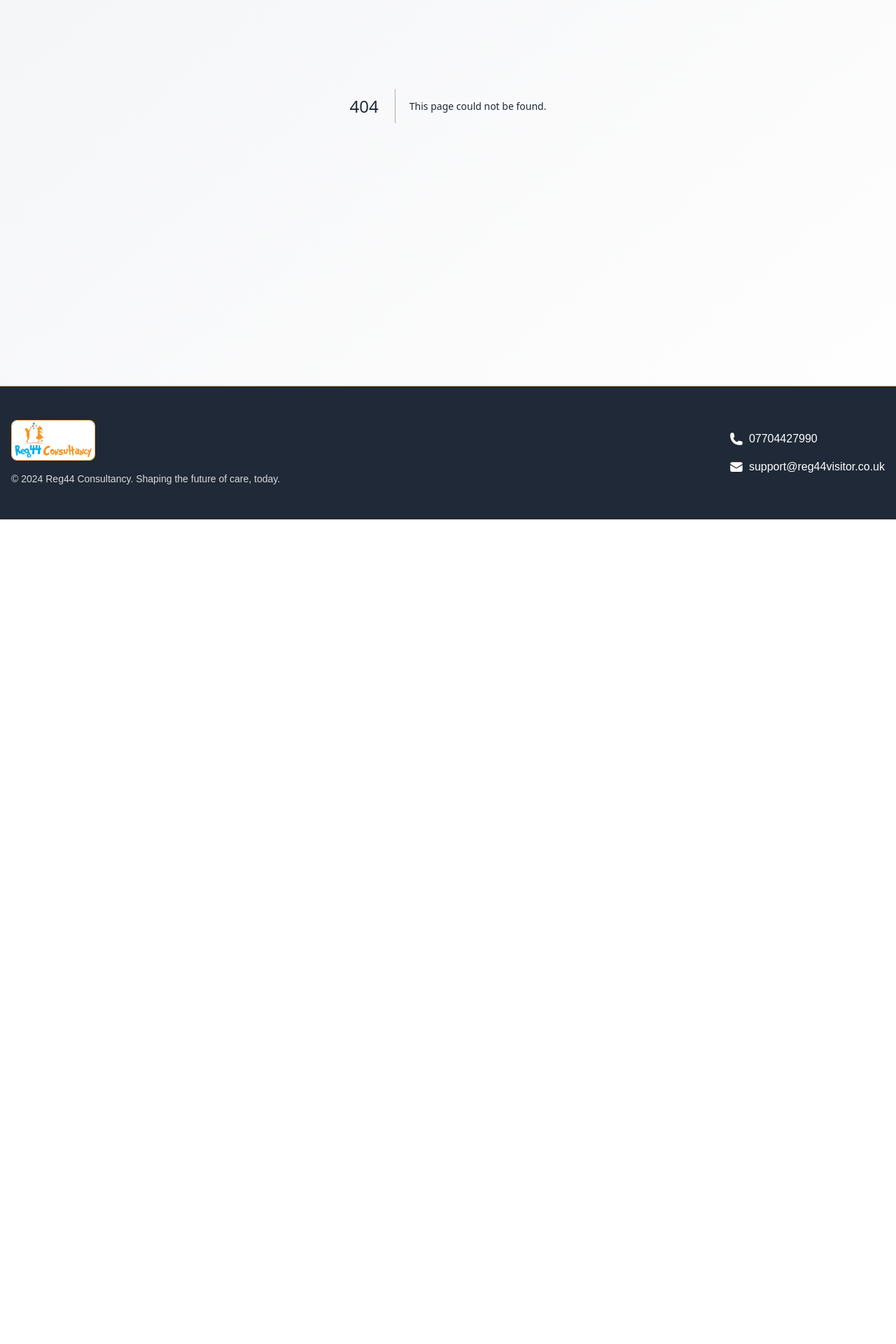
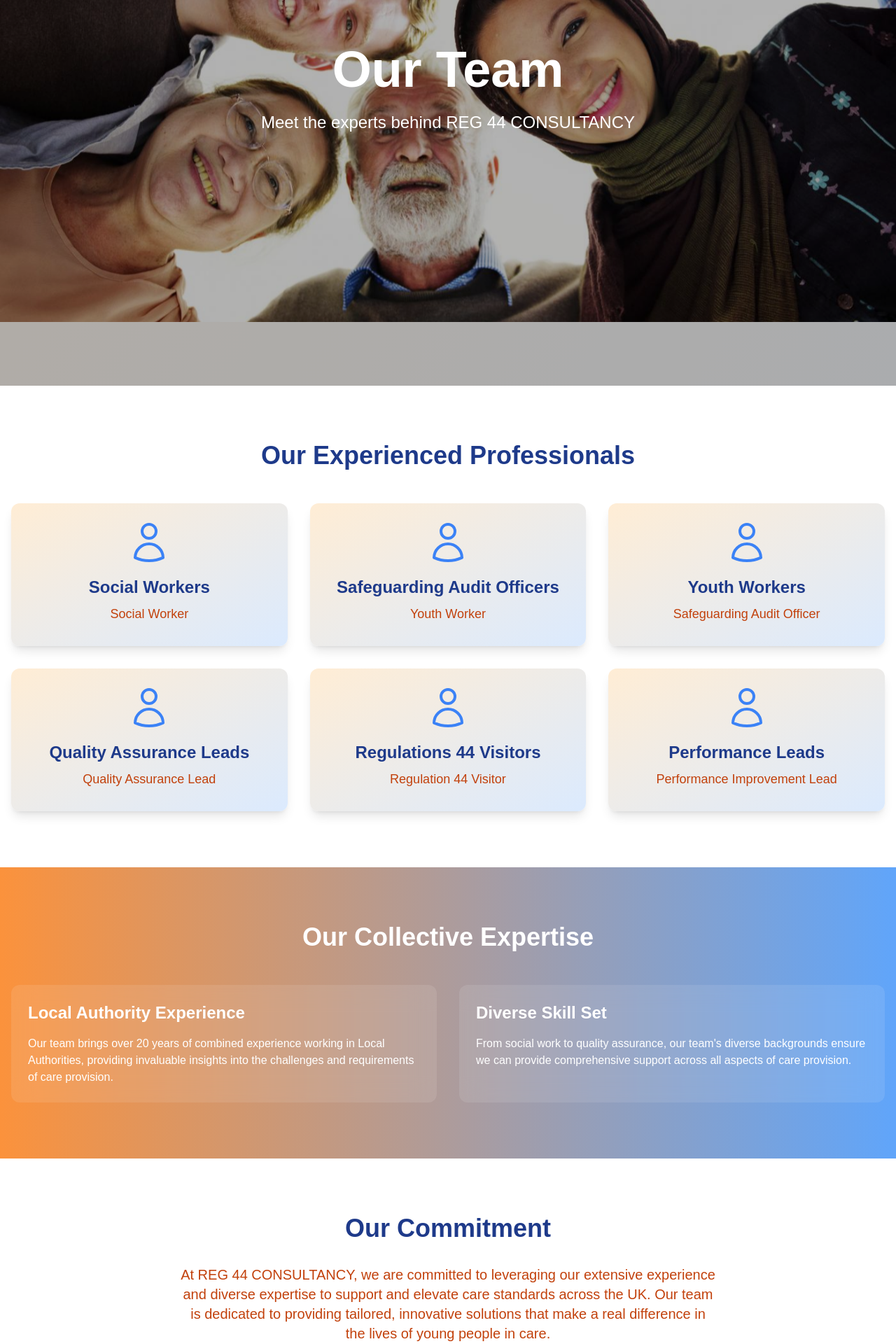
Before and after one commit to BrandonKambasha/gitProject3, a Next.js app: page /team in a window 1280 px wide. Before the commit this address had no page. Shown: the part 340-2260 px from the top of the page at 70% size. Before the commit the page ends 1082 px from the top, so only its background shows below. Built offline with nearby package versions, Linux system fonts and the light colour scheme.

Commit message:
Final Touches

```diff
--- a/src/app/about/page.tsx
+++ b/src/app/about/page.tsx
@@ -5,8 +5,9 @@
 import Image from 'next/image'
 import Link from 'next/link'
 import { UserGroupIcon, ShieldCheckIcon, AcademicCapIcon, ChevronRightIcon } from '@heroicons/react/24/outline'
-import myImage from '../../images/img9.avif'
-import myImage2 from '../../images/reg44.png'
+import backgroundImage from '../../images/office.jpeg'
+import teamImage from '../../images/career2.jpg'
+import myImage from '../../images/img2.avif'
 
 const MotionLink = motion(Link)
 
@@ -17,7 +18,7 @@
     offset: ["start start", "end start"]
   })
 
-  const backgroundY = useTransform(scrollYProgress, [0, 1], ["0%", "100%"])
+  const backgroundY = useTransform(scrollYProgress, [0, 1], ["0%", "30%"])
 
   const coreValues = [
     { icon: UserGroupIcon, title: "Expertise", description: "We bring over 20 years of experience in Local Authorities to every project." },
@@ -26,24 +27,24 @@
   ]
 
   return (
-    <div ref={containerRef} className="min-h-screen bg-gradient-to-br from-orange-50 to-blue-50 overflow-hidden">
+    <div ref={containerRef} className="relative min-h-screen bg-gradient-to-br from-orange-50 to-blue-50 overflow-hidden">
       <motion.div
         className="fixed inset-0 z-0"
         style={{
-          backgroundImage: `url(${myImage.src})`,
+          backgroundImage: `url(${backgroundImage.src})`,
           backgroundSize: 'cover',
           backgroundPosition: 'center',
-          y: backgroundY
+          y: backgroundY,
         }}
       />
-      <main className="relative z-10">
-        <section className="h-screen flex items-center justify-center">
-          <div className="container mx-auto px-4 text-center">
+      <div className="absolute inset-0 bg-black opacity-30 z-10"></div>
+      <main className="relative z-20">
+        <section className="min-h-screen flex flex-col justify-center items-center text-center text-white p-4">
           <motion.h1
             initial={{ opacity: 0, y: 50 }}
             animate={{ opacity: 1, y: 0 }}
             transition={{ duration: 0.8 }}
-              className="text-7xl font-bold mb-6 text-blue-900"
+            className="text-5xl md:text-7xl font-bold mb-6"
           >
             About REG 44 CONSULTANCY
           </motion.h1>
@@ -51,14 +52,13 @@
             initial={{ opacity: 0, y: 50 }}
             animate={{ opacity: 1, y: 0 }}
             transition={{ duration: 0.8, delay: 0.2 }}
-              className="text-2xl mb-12 text-orange-700"
+            className="text-xl md:text-2xl mb-12"
           >
             Pioneering the future of care with expertise and innovation
           </motion.p>
-          </div>
         </section>
 
-        <section className="py-20 bg-white bg-opacity-80 backdrop-filter backdrop-blur-lg">
+        <section className="py-20 bg-white">
           <div className="container mx-auto px-4">
             <div className="grid grid-cols-1 md:grid-cols-2 gap-12 items-center">
               <motion.div
@@ -80,7 +80,7 @@
                 transition={{ duration: 0.5 }}
                 className="bg-gradient-to-br from-orange-100 to-blue-100 p-8 rounded-2xl shadow-xl"
               >
-                <Image src={myImage2.src} alt="REG 44 CONSULTANCY Team" width={600} height={400} className="rounded-lg" />
+                <Image src={teamImage} alt="REG 44 CONSULTANCY Team" width={600} height={400} className="rounded-lg" />
               </motion.div>
             </div>
           </div>
@@ -115,7 +115,7 @@
           </div>
         </section>
 
-        <section className="py-20 bg-white bg-opacity-80 backdrop-filter backdrop-blur-lg">
+        <section className="py-20 bg-white">
           <div className="container mx-auto px-4">
             <motion.h2
               initial={{ opacity: 0 }}
@@ -155,9 +155,10 @@
             initial={{ opacity: 0 }}
             whileInView={{ opacity: 0.2 }}
             transition={{ duration: 0.5 }}
+            className="absolute inset-0 z-0"
           >
             <Image
-              src="/placeholder.svg?height=400&width=800"
+              src=""
               alt="Office background"
               layout="fill"
               objectFit="cover"
--- a/src/app/contact/page.tsx
+++ b/src/app/contact/page.tsx
@@ -3,7 +3,7 @@
 import { motion, useScroll, useTransform } from 'framer-motion'
 import { useState, useRef } from 'react'
 import { PhoneIcon, EnvelopeIcon, MapPinIcon, ClockIcon } from '@heroicons/react/24/outline'
-import myImage from '../../images/contact.jpeg'
+import backgroundImage from '../../images/contact.jpg'
 
 export default function Contact() {
   const [formStatus, setFormStatus] = useState({ message: '', isError: false })
@@ -13,7 +13,7 @@
     offset: ["start start", "end start"]
   })
 
-  const backgroundY = useTransform(scrollYProgress, [0, 1], ["0%", "100%"])
+  const backgroundY = useTransform(scrollYProgress, [0, 1], ["0%", "30%"])
 
   const contactInfo = [
     { icon: PhoneIcon, title: "Phone", content: "07704427990" },
@@ -31,24 +31,24 @@
   }
 
   return (
-    <div ref={containerRef} className="min-h-screen bg-gradient-to-br from-orange-50 to-blue-50 overflow-hidden">
+    <div ref={containerRef} className="relative min-h-screen bg-gradient-to-br from-orange-50 to-blue-50 overflow-hidden">
       <motion.div
         className="fixed inset-0 z-0"
         style={{
-          backgroundImage: `url(${myImage.src})`,
+          backgroundImage: `url(${backgroundImage.src})`,
           backgroundSize: 'cover',
           backgroundPosition: 'center',
-          y: backgroundY
+          y: backgroundY,
         }}
       />
-      <main className="relative z-10">
-        <section className="h-screen flex items-center justify-center">
-          <div className="container mx-auto px-4 text-center">
+      <div className="absolute inset-0 bg-black opacity-30 z-10"></div>
+      <main className="relative z-20">
+        <section className="min-h-screen flex flex-col justify-center items-center text-center text-white p-4">
           <motion.h1
             initial={{ opacity: 0, y: 50 }}
             animate={{ opacity: 1, y: 0 }}
             transition={{ duration: 0.8 }}
-              className="text-7xl font-bold mb-6 text-blue-900"
+            className="text-5xl md:text-7xl font-bold mb-6"
           >
             Get in Touch
           </motion.h1>
@@ -56,14 +56,13 @@
             initial={{ opacity: 0, y: 50 }}
             animate={{ opacity: 1, y: 0 }}
             transition={{ duration: 0.8, delay: 0.2 }}
-              className="text-2xl mb-12 text-orange-700"
+            className="text-xl md:text-2xl mb-12"
           >
             We're here to answer your questions and discuss how we can help elevate your care standards
           </motion.p>
-          </div>
         </section>
 
-        <section className="py-20 bg-white bg-opacity-80 backdrop-filter backdrop-blur-lg">
+        <section className="py-20 bg-white">
           <div className="container mx-auto px-4">
             <div className="grid grid-cols-1 md:grid-cols-2 gap-12">
               <motion.div
--- a/src/app/layout.tsx
+++ b/src/app/layout.tsx
@@ -23,7 +23,7 @@
   description: "Pioneering the future of care services",
 };
 
-const navItems = ['Home', 'About', 'Services', 'Contact'];
+const navItems = ['Home', 'About', 'Services', 'Team', 'Contact'];
 
 export default function RootLayout({
   children,
@@ -57,10 +57,10 @@
             </div>
           </div>
         </header>
-        <main className="min-h-screen">
+        <main className="relative">
           {children}
         </main>
-        <footer className="bg-gray-800 text-white py-12 border-t border-orange-300">
+        <footer className="bg-gray-800 bg-opacity-90 text-white py-12 border-t border-orange-300 relative z-10">
           <div className="container mx-auto px-4">
             <div className="flex flex-col md:flex-row justify-between items-center">
               <div className="mb-8 md:mb-0 text-center md:text-left">
--- a/src/app/page.tsx
+++ b/src/app/page.tsx
@@ -4,7 +4,7 @@
 import { useState, useRef } from 'react'
 import Link from 'next/link'
 import { ChevronRightIcon, StarIcon, HomeIcon, ClipboardDocumentCheckIcon } from '@heroicons/react/24/outline'
-import myImage3 from '../images/reg44.png'
+import backgroundImage from '../images/homeImage.jpg'
 
 const MotionLink = motion(Link)
 
@@ -16,7 +16,7 @@
     offset: ["start start", "end start"]
   })
 
-  const backgroundY = useTransform(scrollYProgress, [0, 1], ["0%", "100%"])
+  const backgroundY = useTransform(scrollYProgress, [0, 1], ["0%", "30%"])
 
   const services = [
     { icon: StarIcon, title: "Reg 44 Visits", description: "Expert Regulation 44 visits to residential children's homes" },
@@ -25,24 +25,25 @@
   ]
 
   return (
-    <div ref={containerRef} className="min-h-screen bg-gradient-to-br from-orange-50 to-blue-50 overflow-hidden">
+    <div ref={containerRef} className="relative min-h-screen">
       <motion.div
         className="fixed inset-0 z-0"
         style={{
-          backgroundImage: `url(${myImage3.src})`,
+          backgroundImage: `url(${backgroundImage.src})`,
           backgroundSize: 'cover',
           backgroundPosition: 'center',
-          y: backgroundY
+          y: backgroundY,
+          filter: 'brightness(0.7)'
         }}
       />
-      <main className="relative z-10">
+      <div className="relative z-10">
         <section className="h-screen flex items-center justify-center">
           <div className="container mx-auto px-4 text-center">
             <motion.h1
               initial={{ opacity: 0, y: 50 }}
               animate={{ opacity: 1, y: 0 }}
               transition={{ duration: 0.8 }}
-              className="text-7xl font-bold mb-6 text-blue-900"
+              className="text-5xl md:text-7xl font-bold mb-6 text-white"
             >
               REG 44 CONSULTANCY
             </motion.h1>
@@ -50,9 +51,9 @@
               initial={{ opacity: 0, y: 50 }}
               animate={{ opacity: 1, y: 0 }}
               transition={{ duration: 0.8, delay: 0.2 }}
-              className="text-2xl mb-12 text-orange-700"
+              className="text-xl md:text-2xl mb-12 text-orange-200"
             >
-              Pioneering the future of care since 2010
+              Specialist consultancy for Semi Independent Accommodation and Residential Children's Home Providers
             </motion.p>
             <MotionLink
               href="/services"
@@ -74,7 +75,7 @@
               transition={{ duration: 0.5 }}
               className="text-4xl font-bold text-center mb-16 text-blue-900"
             >
-              Our Expertise
+              Our Services
             </motion.h2>
             <div className="grid grid-cols-1 md:grid-cols-3 gap-8">
               {services.map((service, index) => (
@@ -156,7 +157,7 @@
             </MotionLink>
           </div>
         </section>
-      </main>
+      </div>
     </div>
   )
 }
--- a/src/app/services/page.tsx
+++ b/src/app/services/page.tsx
@@ -5,8 +5,8 @@
 import Image from 'next/image'
 import Link from 'next/link'
 import { StarIcon, HomeIcon, ClipboardDocumentCheckIcon, ChartBarIcon, UserGroupIcon, AcademicCapIcon, ChevronRightIcon } from '@heroicons/react/24/outline'
-import myImage from '../../images/services.jpeg'
-import myImage2 from '../../images/img3.jpg'
+import backgroundImage from '../../images/img4.avif'
+import ctaImage from '../../images/img2.avif'
 
 const MotionLink = motion(Link)
 
@@ -46,27 +46,27 @@
     offset: ["start start", "end start"]
   })
 
-  const backgroundY = useTransform(scrollYProgress, [0, 1], ["0%", "100%"])
+  const backgroundY = useTransform(scrollYProgress, [0, 1], ["0%", "30%"])
 
   return (
-    <div ref={containerRef} className="min-h-screen bg-gradient-to-br from-orange-50 to-blue-50 overflow-hidden">
+    <div ref={containerRef} className="relative min-h-screen bg-gradient-to-br from-orange-50 to-blue-50 overflow-hidden">
       <motion.div
         className="fixed inset-0 z-0"
         style={{
-          backgroundImage: `url(${myImage2.src})`,
+          backgroundImage: `url(${backgroundImage.src})`,
           backgroundSize: 'cover',
           backgroundPosition: 'center',
-          y: backgroundY
+          y: backgroundY,
         }}
       />
-      <main className="relative z-10">
-        <section className="h-screen flex items-center justify-center">
-          <div className="container mx-auto px-4 text-center">
+      <div className="absolute inset-0 bg-black opacity-30 z-10"></div>
+      <main className="relative z-20">
+        <section className="min-h-screen flex flex-col justify-center items-center text-center text-white p-4">
           <motion.h1
             initial={{ opacity: 0, y: 50 }}
             animate={{ opacity: 1, y: 0 }}
             transition={{ duration: 0.8 }}
-              className="text-7xl font-bold mb-6 text-blue-900"
+            className="text-5xl md:text-7xl font-bold mb-6"
           >
             Our Services
           </motion.h1>
@@ -74,15 +74,14 @@
             initial={{ opacity: 0, y: 50 }}
             animate={{ opacity: 1, y: 0 }}
             transition={{ duration: 0.8, delay: 0.2 }}
-              className="text-2xl mb-12 text-orange-700"
+            className="text-xl md:text-2xl mb-12"
           >
             Comprehensive solutions to elevate care standards in Semi Independent Accommodation and Residential Children's Homes
           </motion.p>
-          </div>
         </section>
 
         {serviceCategories.map((category, categoryIndex) => (
-          <section key={categoryIndex} className="py-20 bg-white bg-opacity-80 backdrop-filter backdrop-blur-lg">
+          <section key={categoryIndex} className="py-20 bg-white">
             <div className="container mx-auto px-4">
               <motion.h2
                 initial={{ opacity: 0 }}
@@ -148,7 +147,7 @@
           </div>
         </section>
 
-        <section className="py-20 bg-white bg-opacity-80 backdrop-filter backdrop-blur-lg">
+        <section className="py-20 bg-white">
           <div className="container mx-auto px-4">
             <motion.h2
               initial={{ opacity: 0 }}
@@ -186,9 +185,10 @@
             initial={{ opacity: 0 }}
             whileInView={{ opacity: 0.2 }}
             transition={{ duration: 0.5 }}
+            className="absolute inset-0 z-0"
           >
             <Image
-              src={myImage.src}
+              src={ctaImage}
               alt="CTA Background"
               layout="fill"
               objectFit="cover"
--- /dev/null
+++ b/src/app/team/page.tsx
@@ -0,0 +1,142 @@
+"use client"
+
+import { motion, useScroll, useTransform } from 'framer-motion'
+import { useRef } from 'react'
+import { UserIcon } from '@heroicons/react/24/outline'
+import backgroundImage from '../../images/career1.jpg'
+
+export default function Team() {
+  const containerRef = useRef(null)
+  const { scrollYProgress } = useScroll({
+    target: containerRef,
+    offset: ["start start", "end start"]
+  })
+
+  const backgroundY = useTransform(scrollYProgress, [0, 1], ["0%", "30%"])
+
+  const teamMembers = [
+    { name: "Social Workers", role: "Social Worker" },
+    { name: "Safeguarding Audit Officers", role: "Youth Worker" },
+    { name: "Youth Workers", role: "Safeguarding Audit Officer" },
+    { name: "Quality Assurance Leads", role: "Quality Assurance Lead" },
+    { name: "Regulations 44 Visitors", role: "Regulation 44 Visitor" },
+    { name: "Performance Leads", role: "Performance Improvement Lead" },
+  ]
+
+  return (
+    <div ref={containerRef} className="relative min-h-screen bg-gradient-to-br from-orange-50 to-blue-50 overflow-hidden">
+      <motion.div
+        className="fixed inset-0 z-0"
+        style={{
+          backgroundImage: `url(${backgroundImage.src})`,
+          backgroundSize: 'cover',
+          backgroundPosition: 'center',
+          y: backgroundY,
+        }}
+      />
+      <div className="absolute inset-0 bg-black opacity-30 z-10"></div>
+      <main className="relative z-20">
+        <section className="min-h-screen flex flex-col justify-center items-center text-center text-white p-4">
+          <motion.h1
+            initial={{ opacity: 0, y: 50 }}
+            animate={{ opacity: 1, y: 0 }}
+            transition={{ duration: 0.8 }}
+            className="text-5xl md:text-7xl font-bold mb-6"
+          >
+            Our Team
+          </motion.h1>
+          <motion.p
+            initial={{ opacity: 0, y: 50 }}
+            animate={{ opacity: 1, y: 0 }}
+            transition={{ duration: 0.8, delay: 0.2 }}
+            className="text-xl md:text-2xl mb-12"
+          >
+            Meet the experts behind REG 44 CONSULTANCY
+          </motion.p>
+        </section>
+
+        <section className="py-20 bg-white">
+          <div className="container mx-auto px-4">
+            <motion.h2
+              initial={{ opacity: 0 }}
+              whileInView={{ opacity: 1 }}
+              transition={{ duration: 0.5 }}
+              className="text-4xl font-bold mb-12 text-center text-blue-900"
+            >
+              Our Experienced Professionals
+            </motion.h2>
+            <div className="grid grid-cols-1 md:grid-cols-2 lg:grid-cols-3 gap-8">
+              {teamMembers.map((member, index) => (
+                <motion.div
+                  key={index}
+                  initial={{ opacity: 0, y: 50 }}
+                  whileInView={{ opacity: 1, y: 0 }}
+                  transition={{ delay: index * 0.1, duration: 0.5 }}
+                  className="bg-gradient-to-br from-orange-100 to-blue-100 p-6 rounded-xl shadow-lg text-center"
+                >
+                  <UserIcon className="h-16 w-16 text-blue-500 mx-auto mb-4" />
+                  <h3 className="text-2xl font-semibold mb-2 text-blue-900">{member.name}</h3>
+                  <p className="text-lg text-orange-700 mb-2">{member.role}</p>
+                </motion.div>
+              ))}
+            </div>
+          </div>
+        </section>
+
+        <section className="py-20 bg-gradient-to-r from-orange-400 to-blue-400 text-white">
+          <div className="container mx-auto px-4">
+            <motion.h2
+              initial={{ opacity: 0 }}
+              whileInView={{ opacity: 1 }}
+              transition={{ duration: 0.5 }}
+              className="text-4xl font-bold mb-12 text-center"
+            >
+              Our Collective Expertise
+            </motion.h2>
+            <div className="grid grid-cols-1 md:grid-cols-2 gap-8">
+              <motion.div
+                initial={{ opacity: 0, x: -50 }}
+                whileInView={{ opacity: 1, x: 0 }}
+                transition={{ duration: 0.5 }}
+                className="bg-white bg-opacity-10 backdrop-filter backdrop-blur-lg p-6 rounded-xl"
+              >
+                <h3 className="text-2xl font-semibold mb-4">Local Authority Experience</h3>
+                <p>Our team brings over 20 years of combined experience working in Local Authorities, providing invaluable insights into the challenges and requirements of care provision.</p>
+              </motion.div>
+              <motion.div
+                initial={{ opacity: 0, x: 50 }}
+                whileInView={{ opacity: 1, x: 0 }}
+                transition={{ duration: 0.5 }}
+                className="bg-white bg-opacity-10 backdrop-filter backdrop-blur-lg p-6 rounded-xl"
+              >
+                <h3 className="text-2xl font-semibold mb-4">Diverse Skill Set</h3>
+                <p>From social work to quality assurance, our team's diverse backgrounds ensure we can provide comprehensive support across all aspects of care provision.</p>
+              </motion.div>
+            </div>
+          </div>
+        </section>
+
+        <section className="py-20 bg-white">
+          <div className="container mx-auto px-4 text-center">
+            <motion.h2
+              initial={{ opacity: 0 }}
+              whileInView={{ opacity: 1 }}
+              transition={{ duration: 0.5 }}
+              className="text-4xl font-bold mb-8 text-blue-900"
+            >
+              Our Commitment
+            </motion.h2>
+            <motion.p
+              initial={{ opacity: 0, y: 20 }}
+              whileInView={{ opacity: 1, y: 0 }}
+              transition={{ duration: 0.5 }}
+              className="text-xl text-orange-700 max-w-3xl mx-auto"
+            >
+              At REG 44 CONSULTANCY, we are committed to leveraging our extensive experience and diverse expertise to support and elevate care standards across the UK. Our team is dedicated to providing tailored, innovative solutions that make a real difference in the lives of young people in care.
+            </motion.p>
+          </div>
+        </section>
+      </main>
+    </div>
+  )
+}
```
Also changed, not shown: src/images/homeImage.jpg (added). Lines whose indentation alone changed are shown as unchanged.
